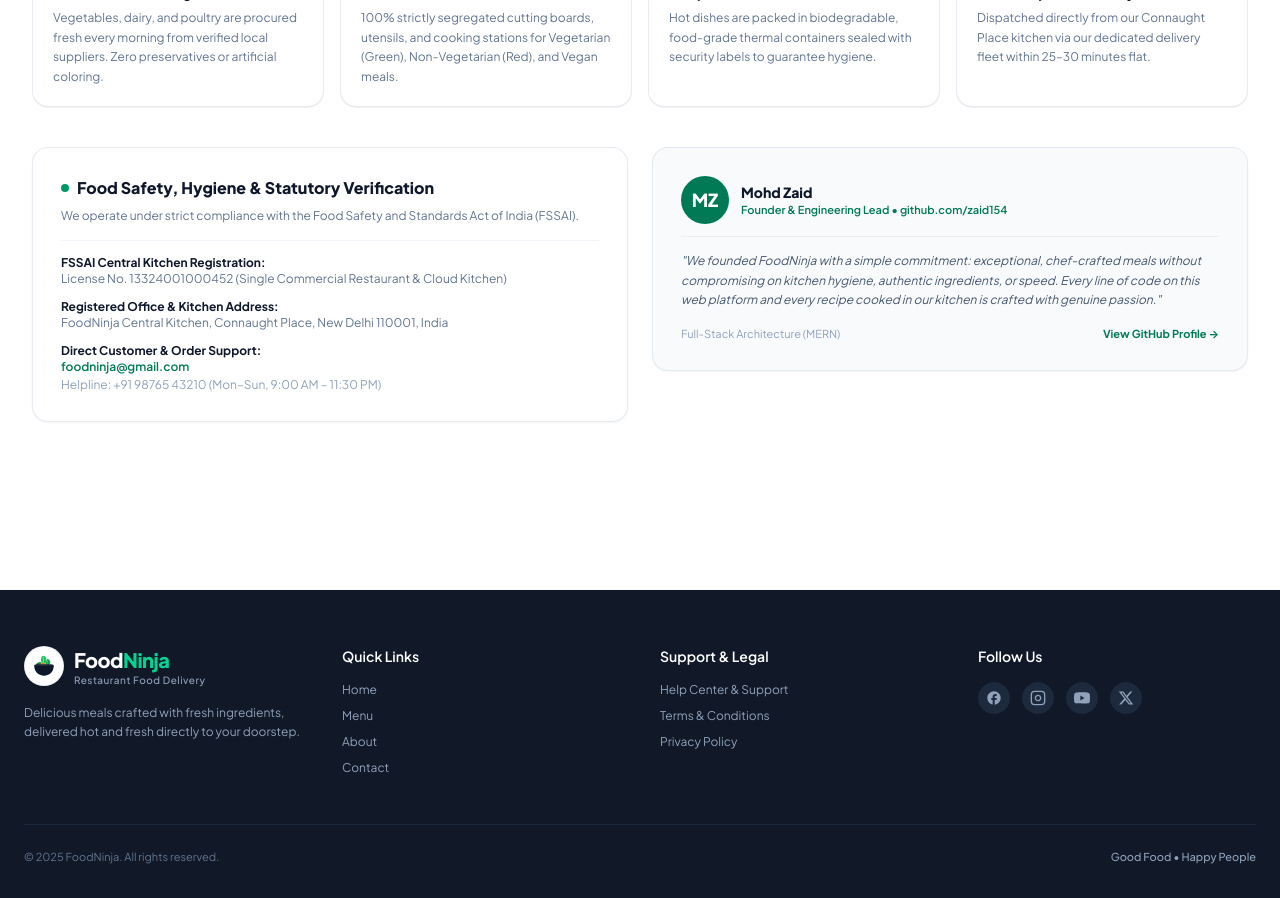
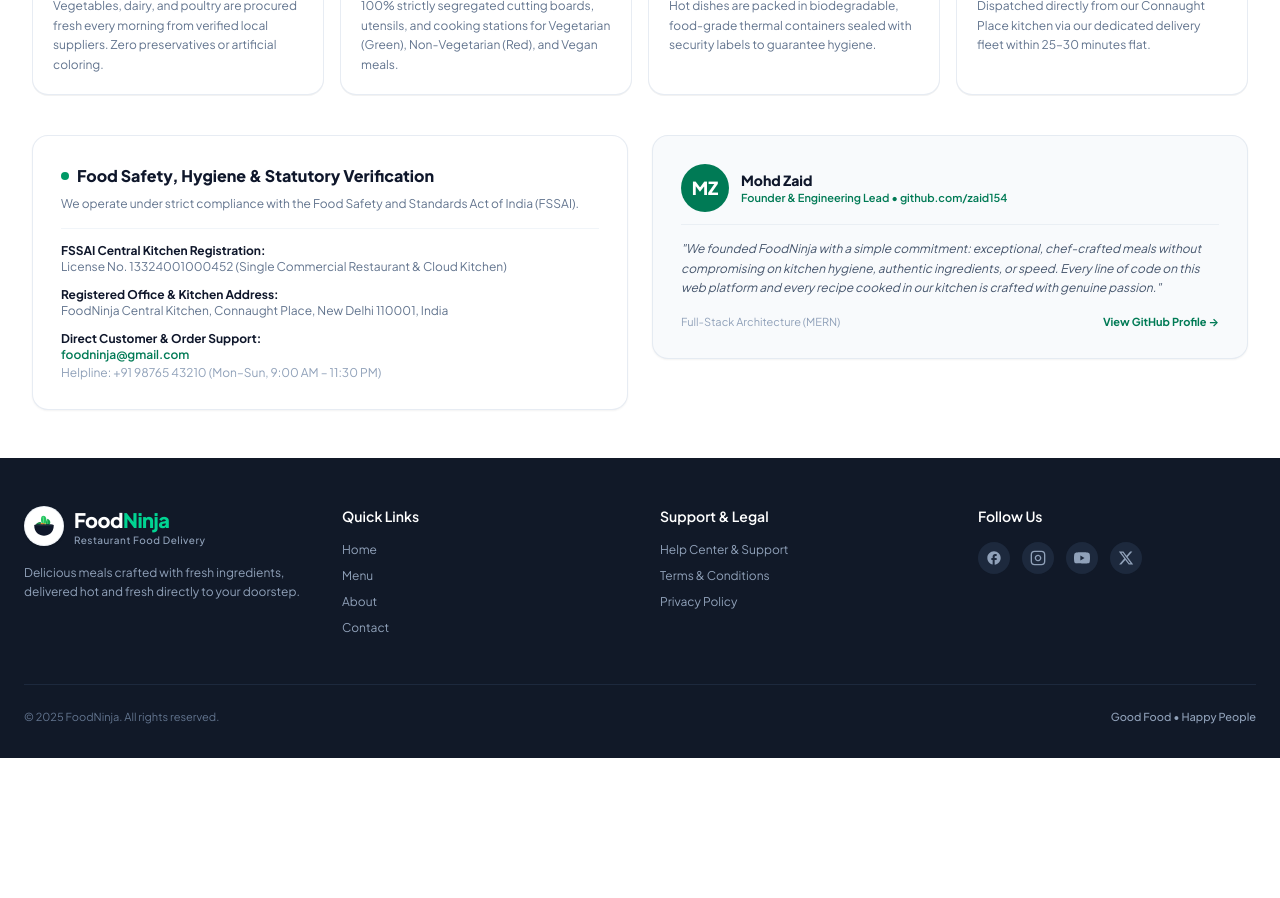
Before and after one commit to zaid154/Food-Ninja, a React (Vite) app in the folder frontend/: page /about in a window 1280 px wide. Shown: the part 760-1658 px from the top of the page. After the commit the page ends 1518 px from the top, so only its background shows below. Built offline with nearby package versions, Linux system fonts and the light colour scheme; no server answers.

Commit message:
fix(about): eliminate large white space gap before footer and optimize page padding

```diff
--- a/frontend/src/Component/About.js
+++ b/frontend/src/Component/About.js
@@ -13,11 +13,11 @@ const About = () => {
   }, []);
 
   return (
-    <div className="bg-white min-h-[85vh] pt-3 sm:pt-5 pb-10 text-slate-800">
+    <div className="bg-white pt-2 sm:pt-4 text-slate-800">
       <div className="mx-auto max-w-7xl px-4 sm:px-8">
 
         {/* Hero Section: Story & Plated Kitchen Visual */}
-        <div className="grid grid-cols-1 lg:grid-cols-12 gap-8 items-center mb-10 sm:mb-12">
+        <div className="grid grid-cols-1 lg:grid-cols-12 gap-8 items-center mb-8 sm:mb-10">
           <div className="lg:col-span-7">
             <h1 className="text-3xl sm:text-4xl font-black text-slate-900 tracking-tight leading-tight">
               Fresh Restaurant Food. <br />
@@ -162,7 +162,7 @@ const About = () => {
         </div>
 
         {/* 2-Column Section: Food Safety Certification + Founder Story */}
-        <div className="grid grid-cols-1 lg:grid-cols-12 gap-6 items-start mb-12">
+        <div className="grid grid-cols-1 lg:grid-cols-12 gap-6 items-start">
 
           {/* Left Column: Food Safety & Statutory Credentials (6 Cols) */}
           <div className="lg:col-span-6 rounded-2xl border border-slate-200/80 bg-white p-6 sm:p-7 shadow-xs">
--- a/frontend/src/Component/Footer.js
+++ b/frontend/src/Component/Footer.js
@@ -4,7 +4,7 @@ import BrandLogo from "./BrandLogo";
 
 const Footer = () => {
   return (
-    <footer className="bg-[#111928] text-slate-300 mt-20 pt-14 pb-8">
+    <footer className="bg-[#111928] text-slate-300 mt-10 sm:mt-12 pt-10 sm:pt-12 pb-8">
       <div className="mx-auto max-w-7xl px-6">
         <div className="grid grid-cols-1 md:grid-cols-2 lg:grid-cols-4 gap-10 pb-12 border-b border-slate-800">
           {/* Col 1: Brand Info */}
```
